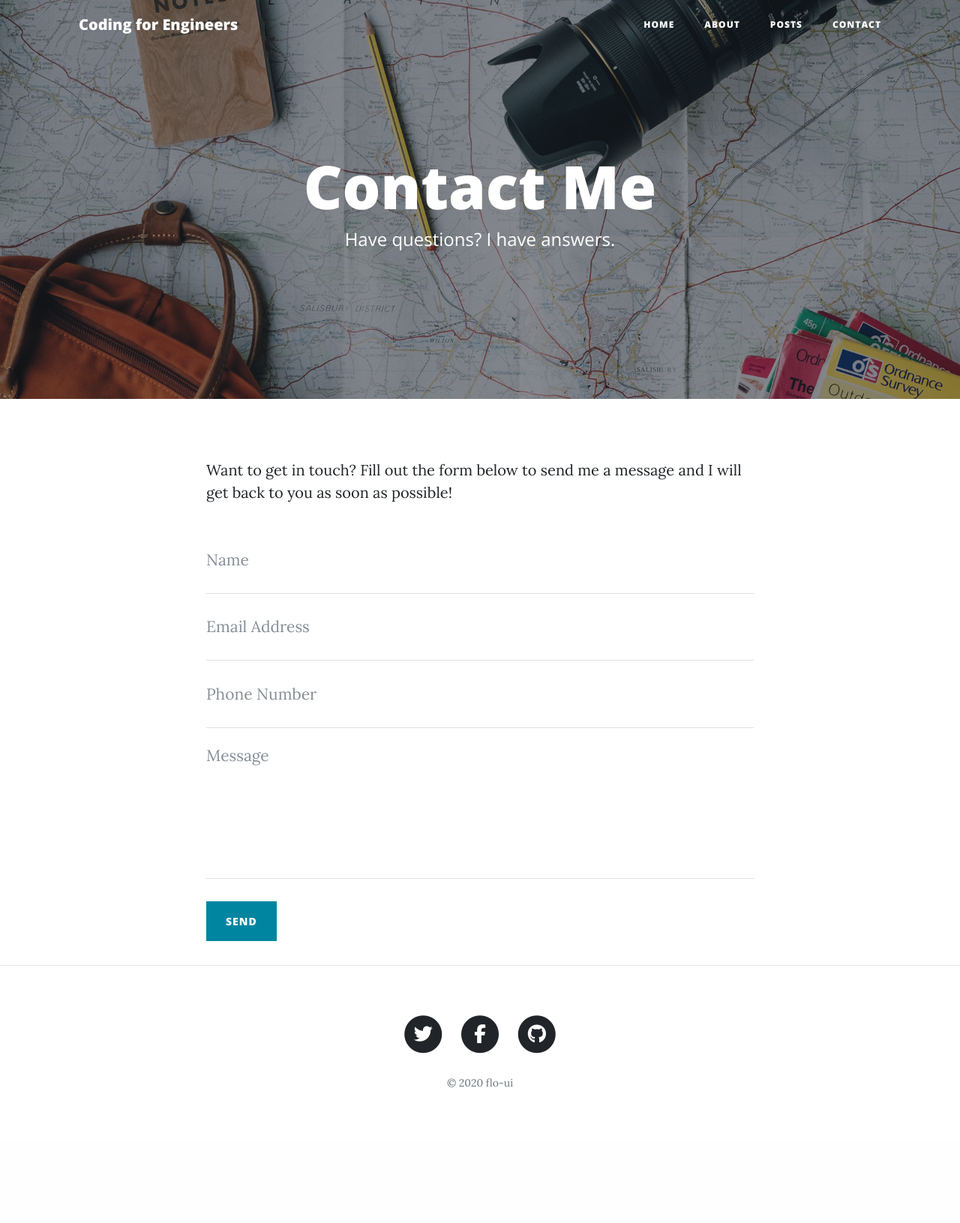
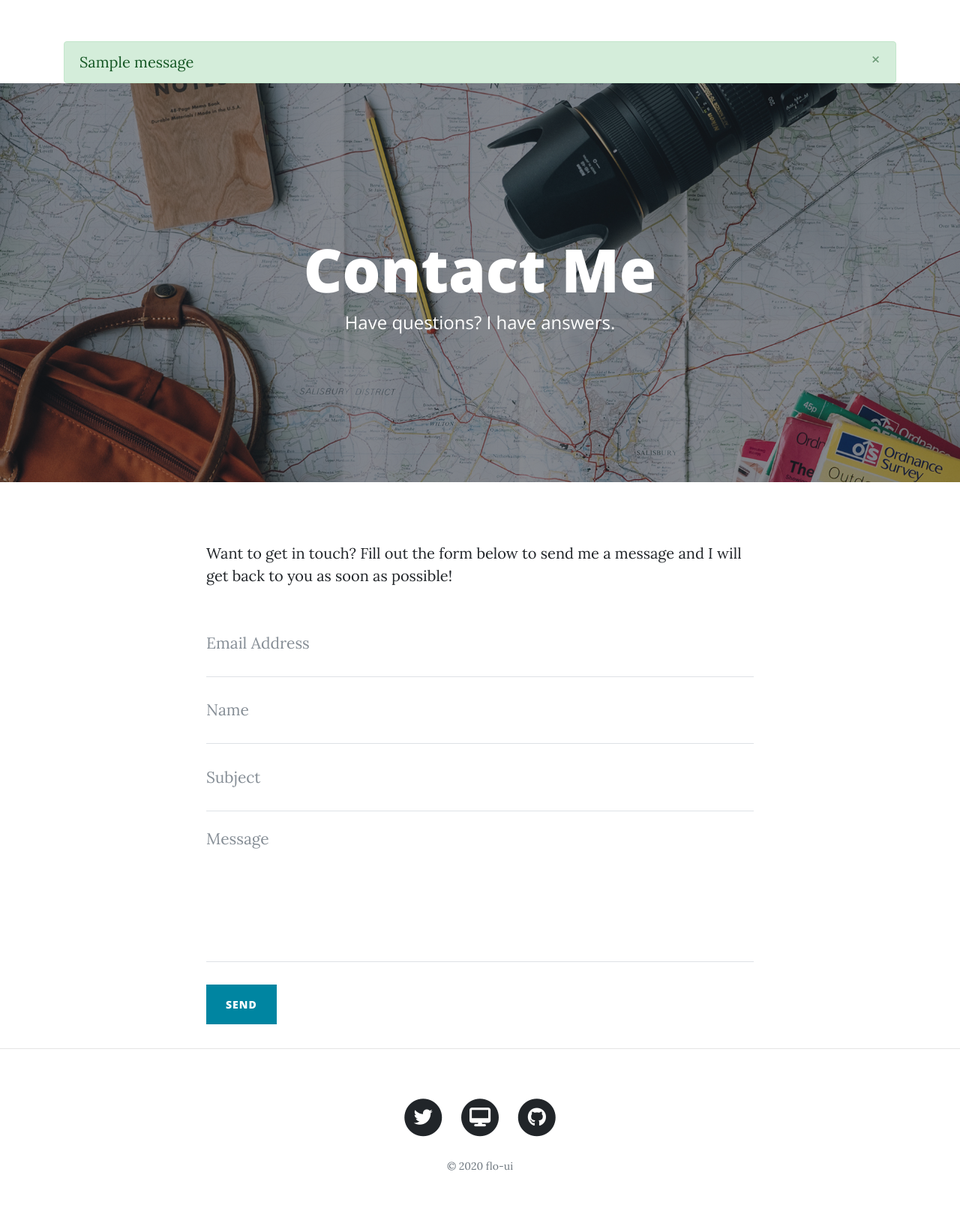
Before and after one commit to flo-ui/codingforengineers, a Django app: page /contact/ in a window 1280 px wide. Shown: the whole page at 75% size. Before the commit the page ends 1450 px from the top, so only its background shows below. Run offline with Django 3.2, Linux system fonts and the light colour scheme; tables that the repository leaves empty hold one stand-in row (values such as "Sample post"); one stand-in notice (Sample message) is shown; parts of the project's set-up code (start-up, migrations or seed data) failed here and were passed over; some libraries are stand-ins or nearby versions.

Commit message:
configured contact form

```diff
--- a/blog/views.py
+++ b/blog/views.py
@@ -1,9 +1,12 @@
 from django.http import HttpResponse
-from django.shortcuts import get_object_or_404, render
+from django.shortcuts import get_object_or_404, redirect, render
 from django.views.generic import DetailView, ListView
-
+from django.core.mail import send_mail
 from .models import BlogPost
-
+from django.conf import settings
+from django.urls import reverse
+from django.shortcuts import redirect
+from django.contrib import messages
 
 # Create your views here.
 def index(request):
@@ -17,6 +20,17 @@
 
 
 def contact(request):
+    print(settings.EMAIL_HOST_USER)
+    if request.method == 'POST':
+        #send_mail(
+        #    request.POST["subject"], # Subject
+        #    request.POST["sender_name"]+ ", "+ request.POST["sender_email"]+": \n\n"+ request.POST["message"], # Content
+        #    settings.EMAIL_HOST_USER, # From
+        #    [settings.EMAIL_RECIEVER], # To
+        #    fail_silently=False,
+        #)
+        messages.success(request, 'Email was successfully sent')
+        return redirect(reverse('blog:index'))
     return render(request, 'blog/contact.html')
 
 
--- a/templates/base.html
+++ b/templates/base.html
@@ -9,7 +9,7 @@
   <meta name="description" content="">
   <meta name="author" content="">
 
-  <title>CodingForEngineers</title>
+  <title>Coding for Engineers</title>
 
   <link rel="shortcut icon" href="{% static 'img/cfe-favicon.png' %}" type="image/x-icon">
 
@@ -56,6 +56,19 @@
         </div>
       </div>
     </nav>
+    {% if messages %}
+    <div class="container">
+      <div class="" style="margin-top: 55px;">
+        {% for message in messages %}
+        <div class=" alert alert-{{ message.tags }} alert-dismissible mb-0" role="alert">{{ message }}
+          <button type="button" class="close" data-dismiss="alert" aria-label="Close">
+            <span aria-hidden="true">&times;</span>
+          </button>
+        </div>
+        {% endfor %}
+      </div>
+    </div>
+    {% endif %}
     {% block content %}
 
     {% endblock content %}
@@ -75,10 +88,10 @@
                 </a>
                 </li>
                 <li class="list-inline-item">
-                <a href="#">
+                <a href="https://flo-ui.github.io">
                     <span class="fa-stack fa-lg">
                     <i class="fas fa-circle fa-stack-2x"></i>
-                    <i class="fab fa-facebook-f fa-stack-1x fa-inverse"></i>
+                    <i class="fas fa-desktop fa-stack-1x fa-inverse"></i>
                     </span>
                 </a>
                 </li>
@@ -95,7 +108,7 @@
               <script type="text/javascript">
                 document.write(new Date().getFullYear());
               </script>
-              flo-ui</p>
+              flo-ui
             </div>
         </div>
         </div>
--- a/templates/blog/contact.html
+++ b/templates/blog/contact.html
@@ -27,32 +27,33 @@
         <!-- Contact Form - Enter your email address on line 19 of the mail/contact_me.php file to make this form work. -->
         <!-- WARNING: Some web hosts do not allow emails to be sent through forms to common mail hosts like Gmail or Yahoo. It's recommended that you use a private domain email address! -->
         <!-- To use the contact form, your site must be on a live web host with PHP! The form will not work locally! -->
-        <form name="sentMessage" id="contactForm" novalidate>
+        <form name="sentMessage" id="contactForm" method="post" action="/contact/">
+          {% csrf_token %}
           <div class="control-group">
             <div class="form-group floating-label-form-group controls">
-              <label>Name</label>
-              <input type="text" class="form-control" placeholder="Name" id="name" required data-validation-required-message="Please enter your name.">
+              <label>Email Address</label>
+              <input type="email" class="form-control" placeholder="Email Address" id="email" required data-validation-required-message="Please enter your email address." name="sender_email">
               <p class="help-block text-danger"></p>
             </div>
           </div>
           <div class="control-group">
             <div class="form-group floating-label-form-group controls">
-              <label>Email Address</label>
-              <input type="email" class="form-control" placeholder="Email Address" id="email" required data-validation-required-message="Please enter your email address.">
+              <label>Name</label>
+              <input type="text" class="form-control" placeholder="Name" id="name" required data-validation-required-message="Please enter your name." name="sender_name">
               <p class="help-block text-danger"></p>
             </div>
           </div>
           <div class="control-group">
-            <div class="form-group col-xs-12 floating-label-form-group controls">
-              <label>Phone Number</label>
-              <input type="tel" class="form-control" placeholder="Phone Number" id="phone" required data-validation-required-message="Please enter your phone number.">
+            <div class="form-group floating-label-form-group controls">
+              <label>Subject</label>
+              <input type="text" class="form-control" placeholder="Subject" id="subject" required data-validation-required-message="Please enter the subjet." name="subject">
               <p class="help-block text-danger"></p>
             </div>
           </div>
           <div class="control-group">
             <div class="form-group floating-label-form-group controls">
               <label>Message</label>
-              <textarea rows="5" class="form-control" placeholder="Message" id="message" required data-validation-required-message="Please enter a message."></textarea>
+              <textarea rows="5" class="form-control" placeholder="Message" id="message" required data-validation-required-message="Please enter a message." name="message"></textarea>
               <p class="help-block text-danger"></p>
             </div>
           </div>
```
Also changed, not shown: config/settings.py (+9 -0 lines), templates/blog/post_list.html (+6 -5 lines).
